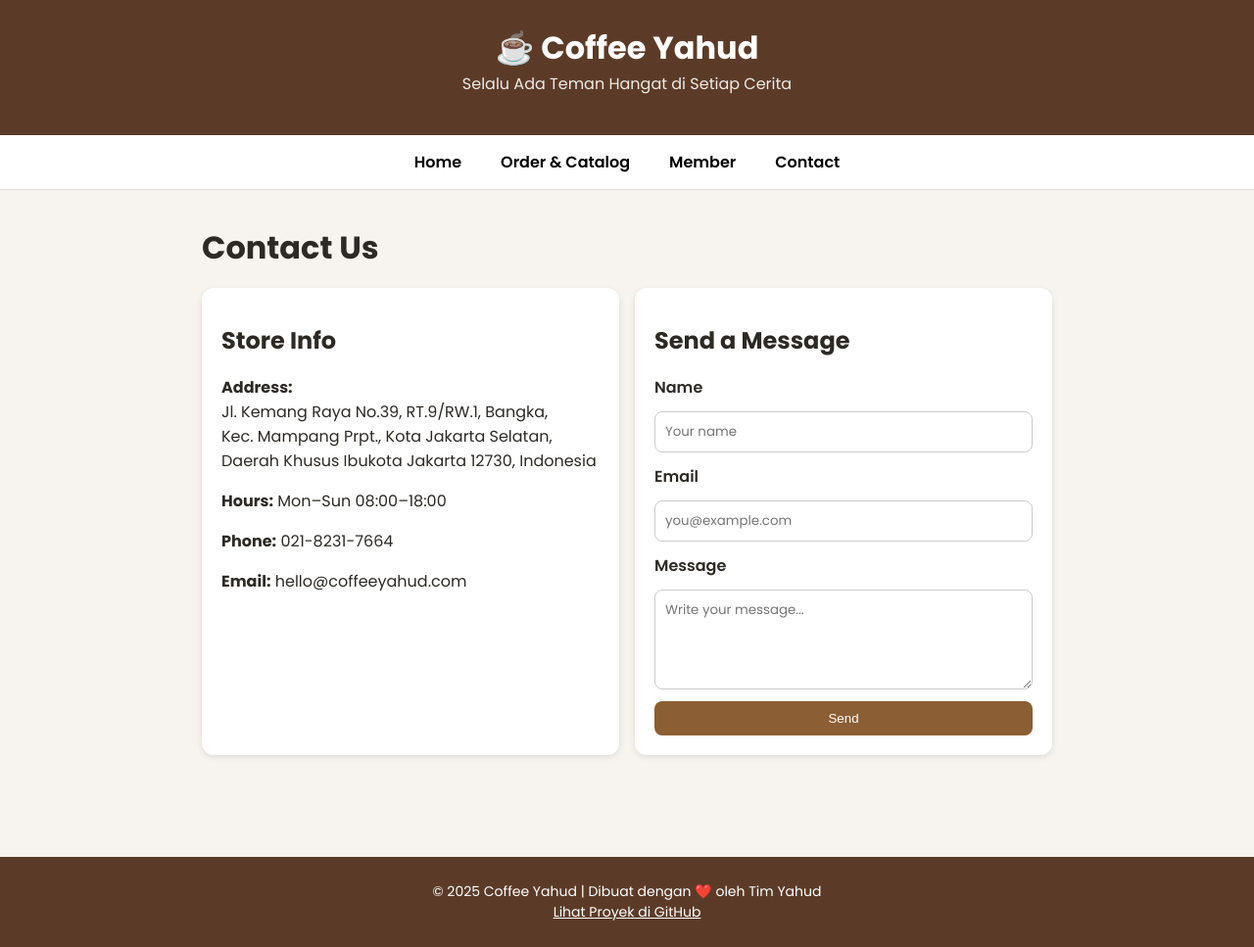
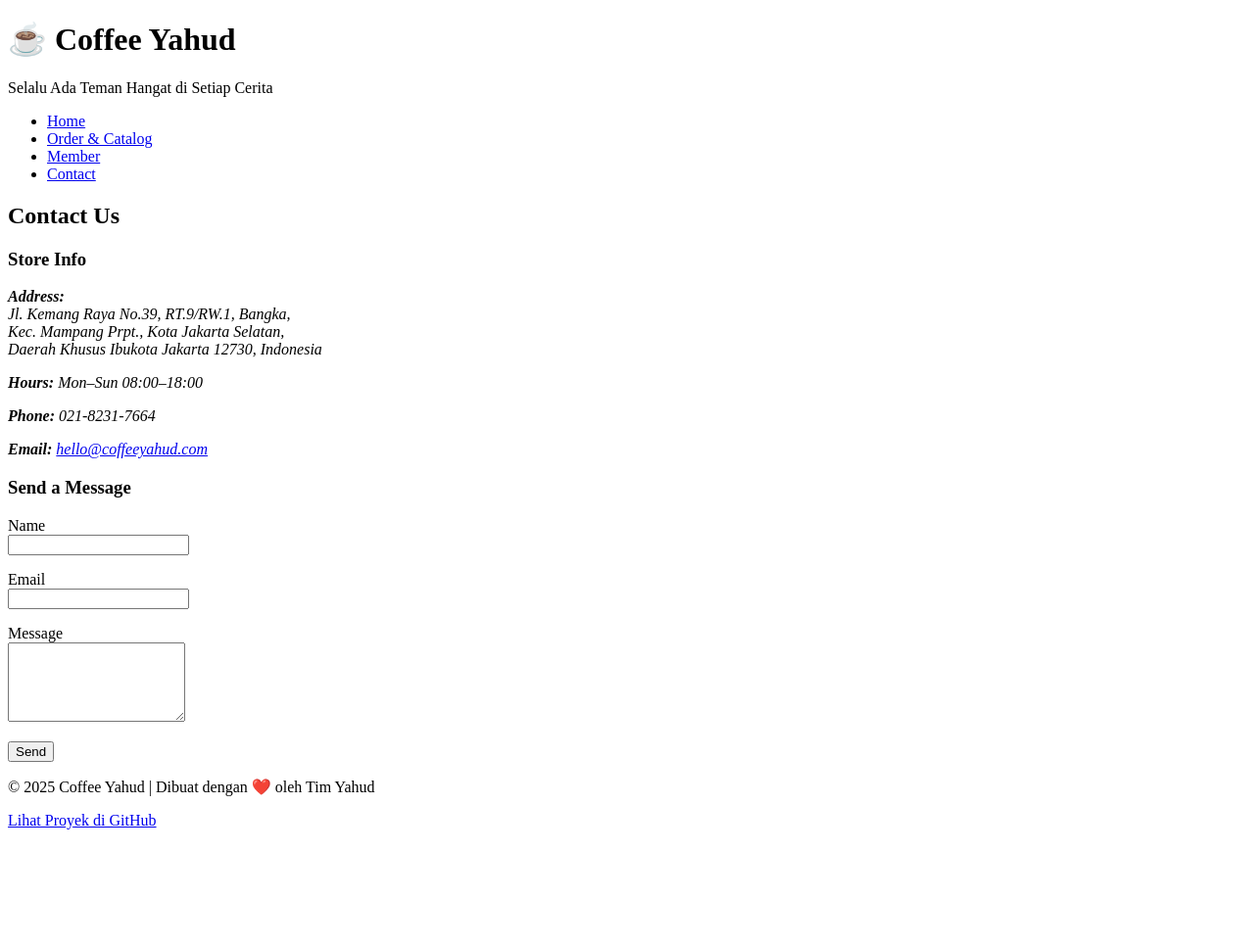
Before and after one commit to mlitsec/coffeeshop, a plain HTML site: page contact.html in a window 1280 px wide. Shown: the whole page at 98% size. After the commit the page ends 863 px from the top, so only its background shows below. Drawn offline with Linux system fonts and the light colour scheme.

Commit message:
Fix contact.html

```diff
--- a/contact.html
+++ b/contact.html
@@ -4,141 +4,7 @@
   <meta charset="utf-8" />
   <meta name="viewport" content="width=device-width, initial-scale=1" />
   <title>Coffee Yahud — Contact Us</title>
-  <link href="https://fonts.googleapis.com/css2?family=Poppins:wght@400;600;700&display=swap" rel="stylesheet" />
-
-  <style>
-    :root {
-      --coffee: #5b3b28;
-      --cream: #f7f3ef;
-      --accent: #8b5e34;
-    }
-
-    * {
-      box-sizing: border-box;
-    }
-
-    body {
-      margin: 0;
-      font-family: "Poppins", sans-serif;
-      background: var(--cream);
-      color: #2d2a26;
-    }
-
-    /* ===== HEADER ===== */
-    header {
-      background-color: var(--coffee);
-      color: white;
-      text-align: center;
-      padding: 30px 20px 40px;
-    }
-
-    header h1 {
-      font-size: 32px;
-      margin: 0;
-    }
-
-    header p {
-      margin: 5px 0 0;
-      font-size: 16px;
-      color: #f1eae4;
-    }
-
-    nav {
-      background-color: white;
-      display: flex;
-      justify-content: center;
-      gap: 40px;
-      padding: 15px 0;
-      border-bottom: 1px solid #ddd;
-    }
-
-    nav a {
-      text-decoration: none;
-      color: #000;
-      font-weight: 600;
-    }
-
-    nav a:hover {
-      color: var(--accent);
-    }
-
-    /* ===== MAIN CONTENT ===== */
-    main {
-      max-width: 900px;
-      margin: 40px auto;
-      padding: 0 16px 64px;
-    }
-
-    h1,
-    h2 {
-      line-height: 1.2;
-    }
-
-    .grid {
-      display: grid;
-      gap: 16px;
-      grid-template-columns: repeat(auto-fit, minmax(260px, 1fr));
-    }
-
-    .card {
-      background: #fff;
-      border-radius: 12px;
-      padding: 20px;
-      box-shadow: 0 2px 6px rgba(0, 0, 0, 0.1);
-    }
-
-    /* ===== FORM ===== */
-    form {
-      display: grid;
-      gap: 12px;
-    }
-
-    label {
-      font-weight: 600;
-    }
-
-    input,
-    textarea {
-      width: 100%;
-      padding: 10px;
-      border: 1px solid #ccc;
-      border-radius: 8px;
-      font-family: inherit;
-    }
-
-    button {
-      background: var(--accent);
-      color: white;
-      border: none;
-      padding: 10px 14px;
-      border-radius: 8px;
-      cursor: pointer;
-    }
-
-    button:hover {
-      opacity: 0.9;
-    }
-
-    /* ===== FOOTER ===== */
-    footer {
-      background-color: var(--coffee);
-      color: white;
-      text-align: center;
-      padding: 25px 10px;
-      font-size: 14px;
-    }
-
-    footer a {
-      color: white;
-      text-decoration: underline;
-    }
-
-    footer a:hover {
-      color: #ffd7b5;
-    }
-  </style>
 </head>
-
 <body>
   <!-- HEADER -->
   <header>
@@ -148,53 +14,62 @@
 
   <!-- NAVIGATION -->
   <nav>
-    <a href="index.html">Home</a>
-    <a href="katalog.html">Order & Catalog</a>
-    <a href="member.html">Member</a>
-    <a href="contact.html">Contact</a>
+    <ul>
+      <li><a href="index.html">Home</a></li>
+      <li><a href="katalog.html">Order & Catalog</a></li>
+      <li><a href="member.html">Member</a></li>
+      <li><a href="contact.html" aria-current="page">Contact</a></li>
+    </ul>
   </nav>
 
   <!-- MAIN CONTENT -->
   <main>
-    <h1>Contact Us</h1>
+    <h2>Contact Us</h2>
 
-    <div class="grid">
-      <div class="card">
-        <h2>Store Info</h2>
+    <section aria-labelledby="store-info">
+      <h3 id="store-info">Store Info</h3>
+      <address>
         <p>
-          <strong>Address:</strong><br />
-          Jl. Kemang Raya No.39, RT.9/RW.1, Bangka,<br />
-          Kec. Mampang Prpt., Kota Jakarta Selatan,<br />
+          <strong>Address:</strong><br>
+          Jl. Kemang Raya No.39, RT.9/RW.1, Bangka,<br>
+          Kec. Mampang Prpt., Kota Jakarta Selatan,<br>
           Daerah Khusus Ibukota Jakarta 12730, Indonesia
         </p>
+        <p><strong>Hours:</strong> Mon–Sun 08:00–18:00</p>
+        <p><strong>Phone:</strong> 021-8231-7664</p>
+        <p><strong>Email:</strong> <a href="mailto:hello@coffeeyahud.com">hello@coffeeyahud.com</a></p>
+      </address>
+    </section>
 
-                <p><strong>Hours:</strong> Mon–Sun 08:00–18:00</p>
-                <p><strong>Phone:</strong> 021-8231-7664</p>
-                <p><strong>Email:</strong> hello@coffeeyahud.com</p>
-            </div>
+    <section aria-labelledby="contact-form">
+      <h3 id="contact-form">Send a Message</h3>
+      <form action="#" method="post">
+        <p>
+          <label for="cname">Name</label><br>
+          <input id="cname" name="name" type="text" required>
+        </p>
 
-      <div class="card">
-        <h2>Send a Message</h2>
-        <form onsubmit="event.preventDefault(); alert('Message sent! (demo)');">
-          <label for="cname">Name</label>
-          <input id="cname" type="text" placeholder="Your name" required />
+        <p>
+          <label for="cemail">Email</label><br>
+          <input id="cemail" name="email" type="email" required>
+        </p>
 
-          <label for="cemail">Email</label>
-          <input id="cemail" type="email" placeholder="you@example.com" required />
+        <p>
+          <label for="cmsg">Message</label><br>
+          <textarea id="cmsg" name="message" rows="5" required></textarea>
+        </p>
 
-          <label for="cmsg">Message</label>
-          <textarea id="cmsg" rows="4" placeholder="Write your message..." required></textarea>
-
+        <p>
           <button type="submit">Send</button>
-        </form>
-      </div>
-    </div>
+        </p>
+      </form>
+    </section>
   </main>
 
   <!-- FOOTER -->
   <footer>
-    © 2025 Coffee Yahud | Dibuat dengan ❤️ oleh Tim Yahud<br />
-    <a href="https://github.com/mlitsec/coffeeshop" target="_blank">Lihat Proyek di GitHub</a>
+    <p>© 2025 Coffee Yahud | Dibuat dengan ❤️ oleh Tim Yahud</p>
+    <p><a href="https://github.com/mlitsec/coffeeshop" target="_blank" rel="noopener">Lihat Proyek di GitHub</a></p>
   </footer>
 </body>
 </html>
```
